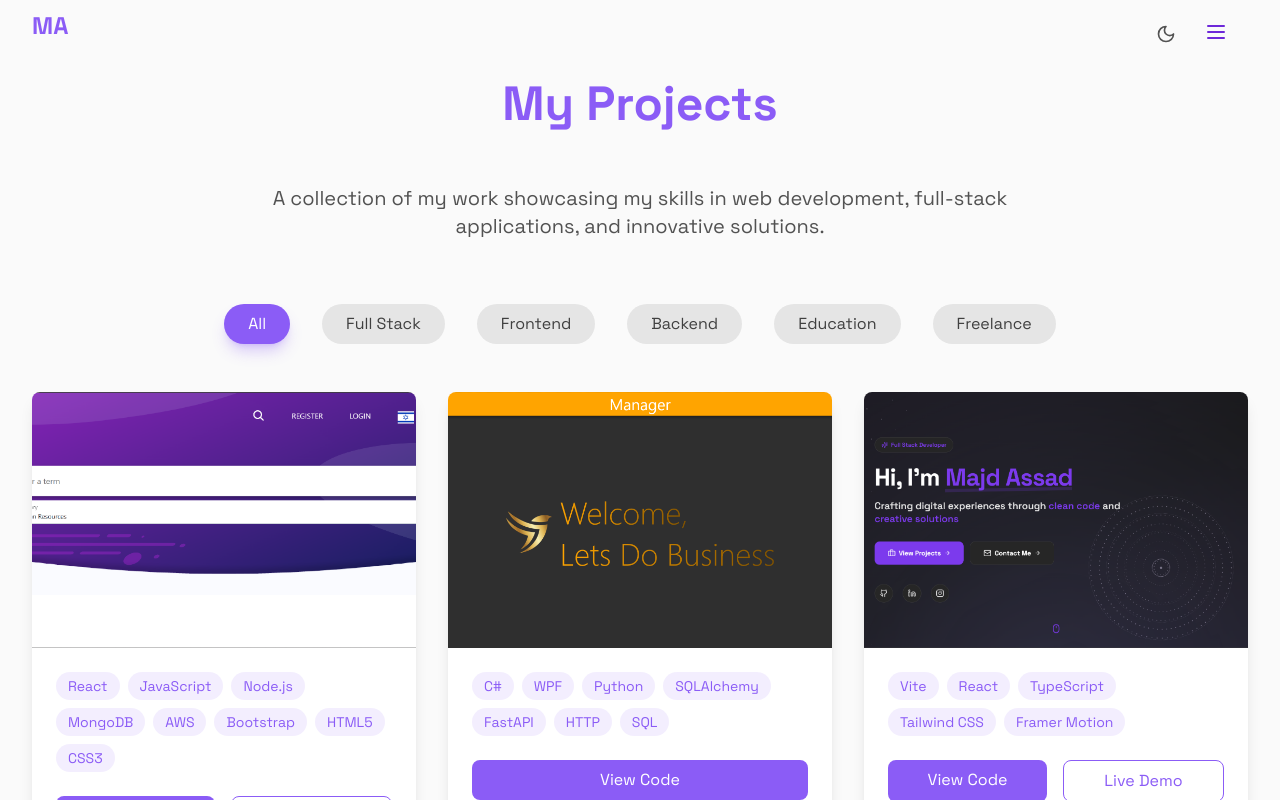
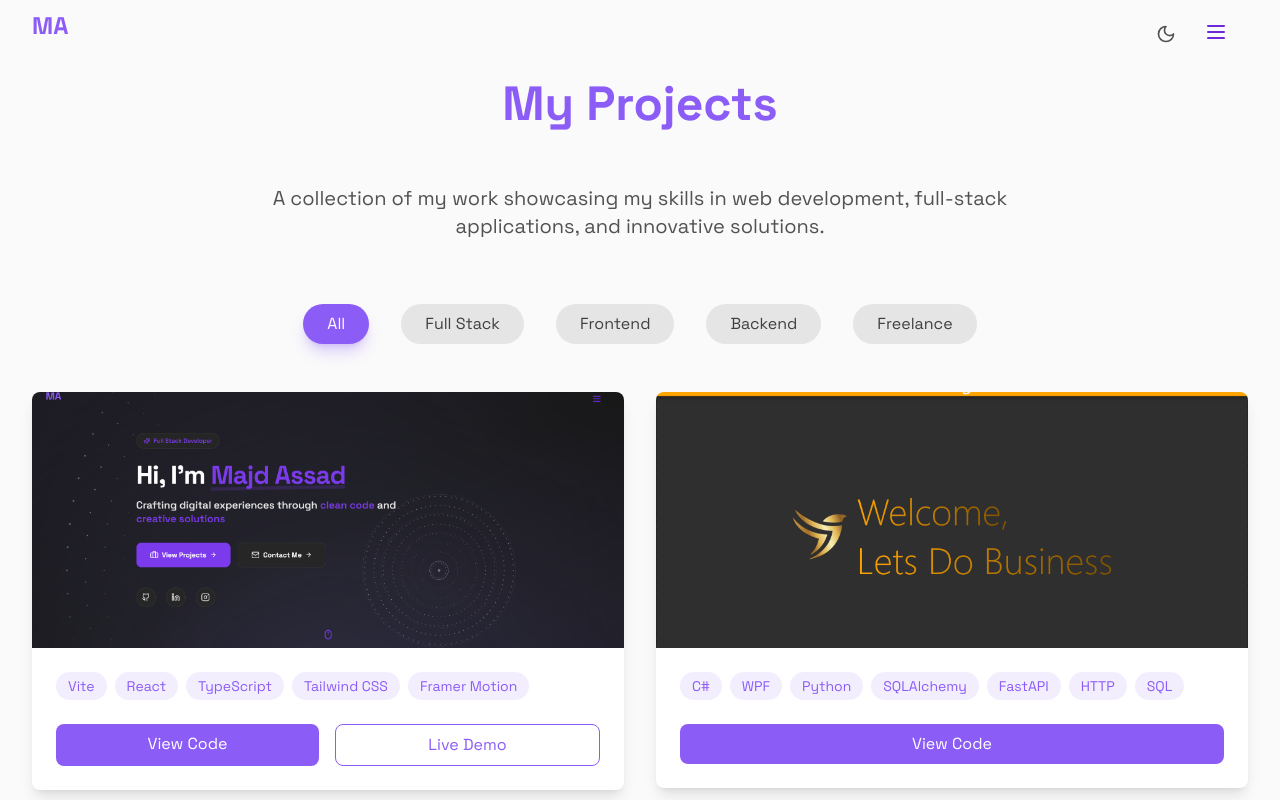
Before and after one commit to MajdAssad22/majd-assad-website, a React (Vite) app: page /projects in a window 1280 px wide. Shown: the top 800 px of the page. Built offline with nearby package versions, Linux system fonts and the light colour scheme.

Commit message:
Updated the projects content and page

```diff
--- a/src/data/projects.ts
+++ b/src/data/projects.ts
@@ -16,33 +16,29 @@ export const categories = [
   "Full Stack",
   "Frontend",
   "Backend",
-  "Education",
   "Freelance",
 ];
 
 export const projects: Project[] = [
   {
-    title: "Termi",
+    title: "Personal Portfolio Website",
     description:
-      "A multilingual web application for expanding professional terminology with AI-powered content generation and interactive learning games.",
+      "A modern, responsive portfolio website showcasing projects and skills with a focus on user experience.",
     longDescription:
-      "Led development of a comprehensive terminology learning platform that helps users expand their professional vocabulary. Implemented features including a powerful search engine with detailed term explanations, AI-generated content for missing terms, and 4+ interactive learning games. The platform includes a ranking system and achievement rewards, all within an engaging and intuitive UI. Successfully piloted and deployed the application.",
+      "Designed and developed a personal portfolio website to showcase my projects and skills. Implemented features including dark mode, responsive design, smooth animations, and an interactive project showcase. The site demonstrates proficiency in modern web development technologies and best practices.",
     technologies: [
+      "Vite",
       "React",
-      "JavaScript",
-      "Node.js",
-      "MongoDB",
-      "AWS",
-      "Bootstrap",
-      "HTML5",
-      "CSS3",
+      "TypeScript",
+      "Tailwind CSS",
+      "Framer Motion",
     ],
-    image: "/projects/termi.png",
-    category: "Full Stack",
-    github: "https://github.com/",
-    live: "https://termi.majdassad.dev",
-    featured: true,
-    slug: "termi-platform",
+    image: "/projects/portfolio.png",
+    category: "Frontend",
+    github: "https://github.com/MajdAssad22/majd-assad-website",
+    live: "https://majdassad.dev",
+    featured: false,
+    slug: "my-portfolio-website",
   },
   {
     title: "Haus Design Culture Management System",
@@ -66,28 +62,31 @@ export const projects: Project[] = [
     slug: "haus-design-system",
   },
   {
-    title: "Personal Portfolio Website",
+    title: "Termi",
     description:
-      "A modern, responsive portfolio website showcasing projects and skills with a focus on user experience.",
+      "A multilingual web application for expanding professional terminology with AI-powered content generation and interactive learning games.",
     longDescription:
-      "Designed and developed a personal portfolio website to showcase my projects and skills. Implemented features including dark mode, responsive design, smooth animations, and an interactive project showcase. The site demonstrates proficiency in modern web development technologies and best practices.",
+      "Led development of a comprehensive terminology learning platform that helps users expand their professional vocabulary. Implemented features including a powerful search engine with detailed term explanations, AI-generated content for missing terms, and 4+ interactive learning games. The platform includes a ranking system and achievement rewards, all within an engaging and intuitive UI. Successfully piloted and deployed the application.",
     technologies: [
-      "Vite",
       "React",
-      "TypeScript",
-      "Tailwind CSS",
-      "Framer Motion",
+      "Node.js",
+      "MongoDB",
+      "AWS",
+      "Express",
+      "Bootstrap",
     ],
-    image: "/projects/portfolio.png",
-    category: "Frontend",
-    github: "https://github.com/MajdAssad22/majd-assad-website",
-    live: "https://majdassad.dev",
-    featured: false,
-    slug: "portfolio-website",
+    image: "/projects/termi.png",
+    category: "Full Stack",
+    github: "https://github.com/MajdAssad22/termi",
+    live: "https://termi.majdassad.dev",
+    featured: true,
+    slug: "termi",
   },
+
   {
     title: "Haus Design Culture Website",
-    description: "A website for Haus Design Culture, a company that.",
+    description:
+      "A website for Haus Design Culture, a company that manufactures and distributes curtains.",
     longDescription:
       "developed a custom WordPress website for a curtain manufacturing company to attract new customers. The site includes a modern design, service highlights, and an inquiry form to streamline lead generation. It’s optimized for performance, mobile responsiveness, and search engines — providing the company with a professional digital presence to support their sales and branding goals.",
     technologies: ["Wordpress", "Design"],
@@ -99,7 +98,8 @@ export const projects: Project[] = [
   },
   {
     title: "C&A Renovations Website",
-    description: "A website.",
+    description:
+      "A website for a renovation company to help boost their online presence and generate customers leads.",
     longDescription:
       "Designed and developed a responsive WordPress website for a local renovation company to help boost their online presence and generate more customer leads. The site features a clean layout, service pages, contact forms, and project galleries — all optimized for SEO and mobile devices. My goal was to create a professional platform that clearly showcases the company’s expertise while making it easy for potential clients to get in touch.",
     technologies: ["Wordpress", "Design"],
--- a/src/pages/Projects.tsx
+++ b/src/pages/Projects.tsx
@@ -59,7 +59,7 @@ const Projects = () => {
             delay={1.1}
             staggerDelay={0.1}
             direction="up"
-            className="grid grid-cols-1 md:grid-cols-2 lg:grid-cols-3 gap-8"
+            className="grid grid-cols-1 md:grid-cols-2 lg:grid-cols-2 gap-8"
           >
             {filteredProjects.map((project) => (
               <div
```
